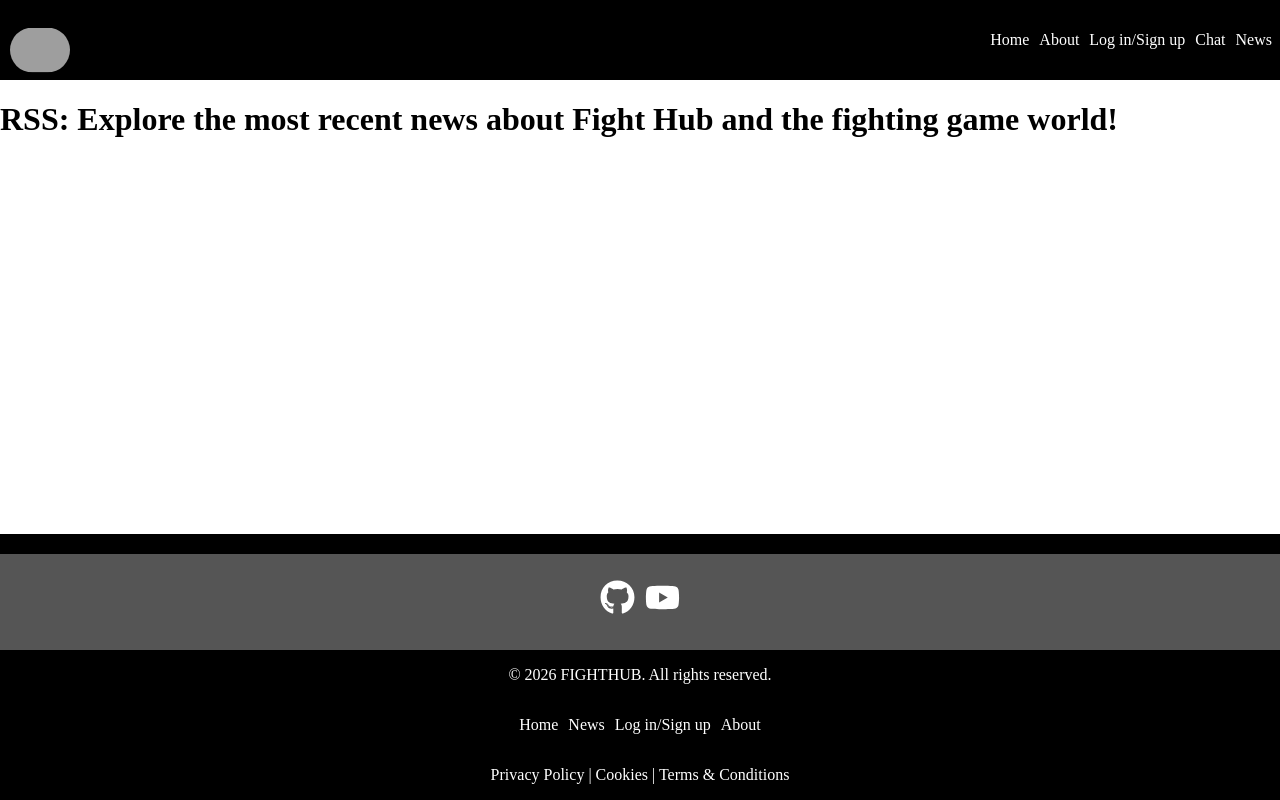
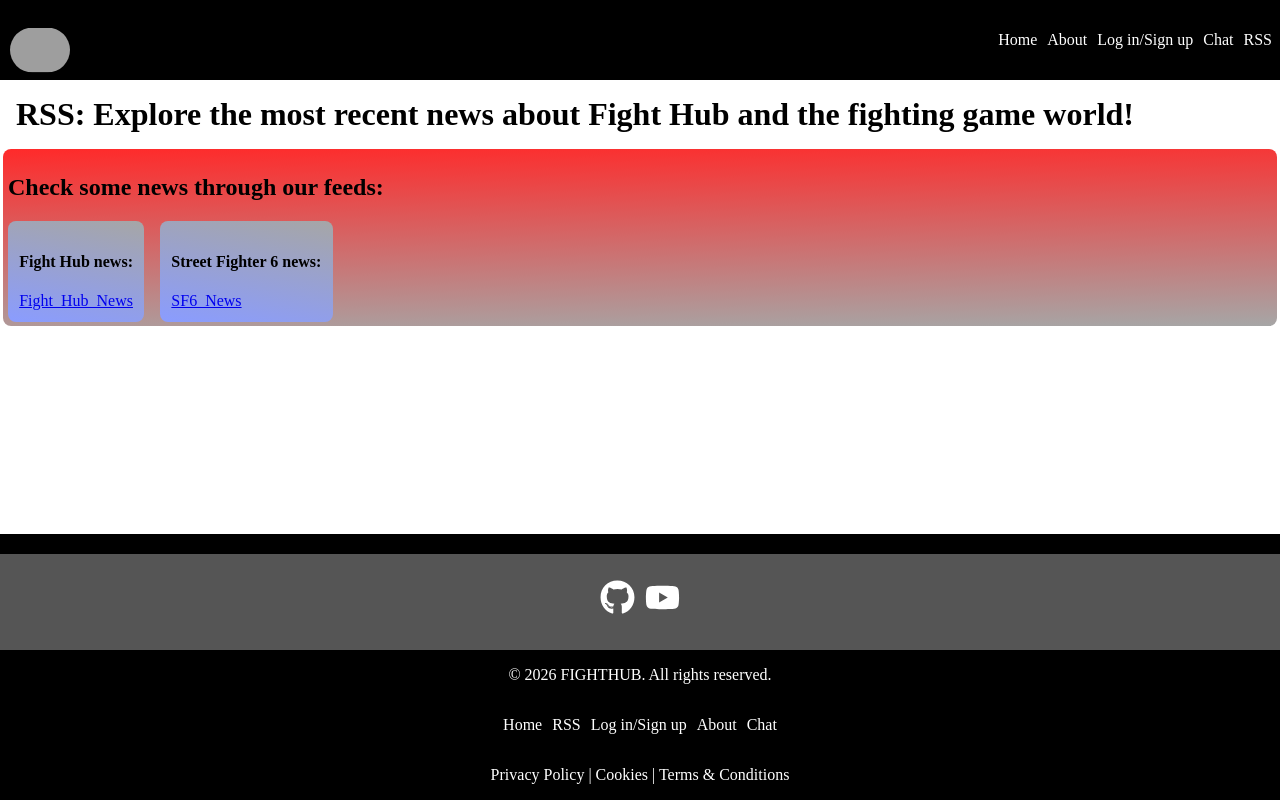
Before and after one commit to cesarvictor-07/Fight-Hub, a React (Vite) app: page /news in a window 1280 px wide. Built offline with nearby package versions, Linux system fonts and the light colour scheme; grey boxes are pictures that could not be loaded.

Commit message:
3.7 Commit RSS, Chat avanzado, incomplete

```diff
--- a/src/components/chat/Chat.css
+++ b/src/components/chat/Chat.css
@@ -13,7 +13,7 @@
 .game-change {
   margin: 1rem;
   border-radius: 0.5rem;
-  width: 25%;
+  width: 30%;
   height: 5%;
   cursor: pointer;
 }
@@ -34,6 +34,13 @@
   max-width: 65%;
   width: fit-content;
   position: relative;
+  word-break: break-word;
+  overflow-wrap: break-word;
+}
+
+.message p {
+  margin: 0;
+  white-space: pre-wrap;
 }
 
 .message-actions {
@@ -58,14 +65,14 @@
 
 .message-actions button {
   padding: 4px 6px;
-  border-radius: 5px;
+  border-radius: 0.5rem;
   border: none;
-  background: #eee;
 }
 
 .message-user-time {
   display: flex;
   justify-content: space-between;
+  gap: 0.5rem;
   font-size: 0.75rem;
   margin-bottom: 4px;
 }
@@ -75,7 +82,17 @@
 }
 
 .message-actions button:hover {
-  background: #ddd;
+  background: #dedede;
+}
+
+.edit-options {
+  display: flex;
+  justify-content: space-between;
+  margin-top: 0.2rem;
+}
+
+.edit-options button {
+  border-radius: 0.5rem;
 }
 
 .message span {
--- a/src/components/chat/Chat.jsx
+++ b/src/components/chat/Chat.jsx
@@ -5,8 +5,6 @@
 import { auth } from "../../services/fb/firebase";
 import { FaPencil } from "react-icons/fa6";
 import { FaTrash } from "react-icons/fa";
-
-const games = ["all", "Ssbu", "Street Fighter 6", "Tekken 8", "Mortal Kombat"];
 
 const Chat = () => {
   const navigate = useNavigate();
@@ -28,7 +26,7 @@
       navigate("/user");
       return;
     }
-    if(!message.trim()) return;
+    if (!message.trim()) return;
     sendMessage(message);
     setMessage("");
   };
@@ -84,7 +82,7 @@
                     onChange={(e) => setEditText(e.target.value)}
                     rows={2}
                   />
-                  <div className="edit-buttons">
+                  <div className="edit-options">
                     <button onClick={() => saveEdit(msg.id)}>Save</button>
                     <button onClick={() => setEditingId(null)}>Cancel</button>
                   </div>
@@ -104,7 +102,7 @@
                     className={deleteConfirm === msg.id ? "confirm-delete" : ""}
                     onClick={() => handleDelete(msg.id)}
                   >
-                    {deleteConfirm === msg.id ? "Delete Forever?" : <FaTrash />}
+                    {deleteConfirm === msg.id ? "For real?" : <FaTrash />}
                   </button>
 
                 </div>
@@ -121,6 +119,12 @@
           value={message}
           rows={2}
           onChange={(e) => setMessage(e.target.value)}
+          onKeyDown={(e) => {
+            if (e.key === "Enter" && !e.shiftKey) {
+              e.preventDefault();
+              handleSubmit(e);
+            }
+          }}
         />
         <button className="send-button" type="submit">Send</button>
       </form>
--- a/src/components/chat/use-chat.js
+++ b/src/components/chat/use-chat.js
@@ -55,7 +55,7 @@
     const ref = doc(db, "chats", selectedGame, "messages", id);
 
     await updateDoc(ref, {
-      message: newMessage
+      Message: newMessage
     });
   };
   return { messages, sendMessage, deleteMessage, editMessage };
--- a/src/components/footer/Footer.jsx
+++ b/src/components/footer/Footer.jsx
@@ -17,13 +17,18 @@
   }
   const GoRss = () => {
     navigate("/news");
-
-    window.history.replaceState(null, null, " ");
   }
   const GoAbout = () => {
     GoHome();
 
     window.location.hash = "about"
+
+    window.history.replaceState(null, null, " ");
+  }
+  const GoChat = () => {
+    GoHome();
+
+    window.location.hash = "chat"
 
     window.history.replaceState(null, null, " ");
   }
@@ -40,9 +45,10 @@
       <p className="copy-text">&copy; 2026 FIGHTHUB. All rights reserved.</p>
       <div className="web-link-section">
         <p onClick={GoHome} className="links text">Home</p>
-        <p onClick={GoRss} className="links text">News</p>
+        <p onClick={GoRss} className="links text">RSS</p>
         <p onClick={GoUsers} className="links text">Log in/Sign up</p>
         <p onClick={GoAbout} className="links text">About</p>
+        <p onClick={GoChat} className="links text">Chat</p>
       </div>
       <p className="info-text" onClick={ShowInfo} to="">Privacy Policy | Cookies | Terms & Conditions</p>
     </footer>
--- a/src/components/header/Header.jsx
+++ b/src/components/header/Header.jsx
@@ -53,7 +53,7 @@
           <p onClick={() => { GoAbout(); closeMiniMenu(); }} className="links text">About</p>
           <p onClick={() => { GoUsers(); closeMiniMenu(); }} className="links text">Log in/Sign up</p>
           <p onClick={() => { GoChat(); closeMiniMenu(); }} className="links text">Chat</p>
-          <p onClick={() => { GoRss(); closeMiniMenu(); }} className="links text">News</p>
+          <p onClick={() => { GoRss(); closeMiniMenu(); }} className="links text">RSS</p>
         </div>
       </div>
     </header>
--- a/src/data/sf6.js
+++ b/src/data/sf6.js
@@ -1,56 +1,73 @@
+import ryu from "../components/img/sf6-character-imgs/ryu-sf6-character-art.png"
+import chunli from "../components/img/sf6-character-imgs/chunli-sf6-art.png"
+import ken from "../components/img/sf6-character-imgs/ken-sf6-render.png"
+import akuma from "../components/img/sf6-character-imgs/akuma-sf6-render.png"
+import luke from "../components/img/sf6-character-imgs/luke-sf6-character-art.png"
+import ed from "../components/img/sf6-character-imgs/ed-streetfighter6-render.png"
+import terry from "../components/img/sf6-character-imgs/terry-bogard-streetfighter6-render.png"
+import sagat from "../components/img/sf6-character-imgs/sagat-streetfighter6-character-render.png"
+import bison from "../components/img/sf6-character-imgs/vega_mbison.png"
+import alex from "../components/img/sf6-character-imgs/Sf6alexrender.webp"
+
 export const sf6Fighters = [
   {
     id: 1,
     name: "Ryu",
-    image: "src/components/img/sf6-character-imgs/ryu-sf6-character-art.png",
+    image: ryu,
     description: "A disciplined warrior seeking true strength."
   },
   {
     id: 2,
     name: "Chun-Li",
-    image: "src/components/img/sf6-character-imgs/chunli-sf6-art.png",
+    image: chunli,
     description: "An Interpol officer with unmatched kicking techniques."
   },
   {
     id: 3,
     name: "Ken",
-    image: "src/components/img/sf6-character-imgs/ken-sf6-render.png",
+    image: ken,
     description: "An american fighting champion known for his fire kicks, ryu's childhood friend"
   },
   {
     id: 4,
     name: "Akuma",
-    image: "src/components/img/sf6-character-imgs/akuma-sf6-render.png",
+    image: akuma,
     description: "The self-proclaimed master of the Satsui no hado"
   },
   {
     id: 5,
     name: "Luke",
-    image: "src/components/img/sf6-character-imgs/luke-sf6-character-art.png",
+    image: luke,
     description: "The latest amercian big-shot with his fighting style"
   },
   {
     id: 6,
     name: "Ed",
-    image: "src/components/img/sf6-character-imgs/ed-streetfighter6-render.png",
+    image: ed,
     description: "The leader of Neo-Shadalo, a group with the other test subjects with psycho power"
   },
   {
     id: 7,
     name: "Terry",
-    image: "src/components/img/sf6-character-imgs/terry-bogard-streetfighter6-render.png",
+    image: terry,
     description: "The hungry Wolf from Southtown"
   },
   {
     id: 8,
     name: "Sagat",
-    image: "src/components/img/sf6-character-imgs/sagat-streetfighter6-character-render.png",
+    image: sagat,
     description: "The muay-thai champion called the king"
   },
   {
     id: 9,
     name: "M.Bison",
-    image: "src/components/img/sf6-character-imgs/vega_mbison.png",
+    image: bison,
     description: "With his psycho power truly deserved the title of dictator"
+  },
+  {
+    id: 10,
+    name: "Alex",
+    image: alex,
+    description: "The Big Apple Brawler from New York"
   }
 ];
--- a/src/pages/rss/Rss.css
+++ b/src/pages/rss/Rss.css
@@ -1,3 +1,31 @@
 .rss-section {
   flex: 1;
 }
+
+h1 {
+  margin: 1rem;
+}
+
+.rss-container {
+  display: flex;
+  flex-direction: column;
+  padding: 0.3rem;
+  margin: 0.2rem;
+  border-radius: 0.5rem;
+  background: linear-gradient(-1deg, rgb(166, 166, 166), rgb(255, 42, 42));
+}
+
+.feed-container {
+  display: flex;
+  flex-direction: row;
+  gap: 1rem;
+  flex-wrap: wrap;
+}
+
+.feed-card {
+  display: flex;
+  flex-direction: column;
+  padding: 0.7rem;
+  border-radius: 0.5rem;
+  background: linear-gradient(550deg, rgb(166, 166, 166), rgb(138, 156, 255));
+}
--- a/src/pages/rss/Rss.jsx
+++ b/src/pages/rss/Rss.jsx
@@ -8,7 +8,19 @@
       <Header />
       <main className="rss-section">
         <h1>RSS: Explore the most recent news about Fight Hub and the fighting game world!</h1>
-
+        <div className="rss-container">
+          <h2>Check some news through our feeds:</h2>
+          <div className="feed-container">
+            <section className="feed-card">
+              <h4>Fight Hub news:</h4>
+              <a className="feed-link" href="public/rss.xml" >Fight_Hub_News</a>
+            </section>
+            <section className="feed-card">
+              <h4>Street Fighter 6 news:</h4>
+              <a className="feed-link" href="https://www.streetfighter.com/6/es-es/news/all/1">SF6_News</a>
+            </section>
+          </div>
+        </div>
       </main>
       <Footer />
     </div>
```
Also changed, not shown: src/components/img/sf6-character-imgs/Sf6alexrender.webp (added), 1 other file (tests, documents, lock files or other folders).
